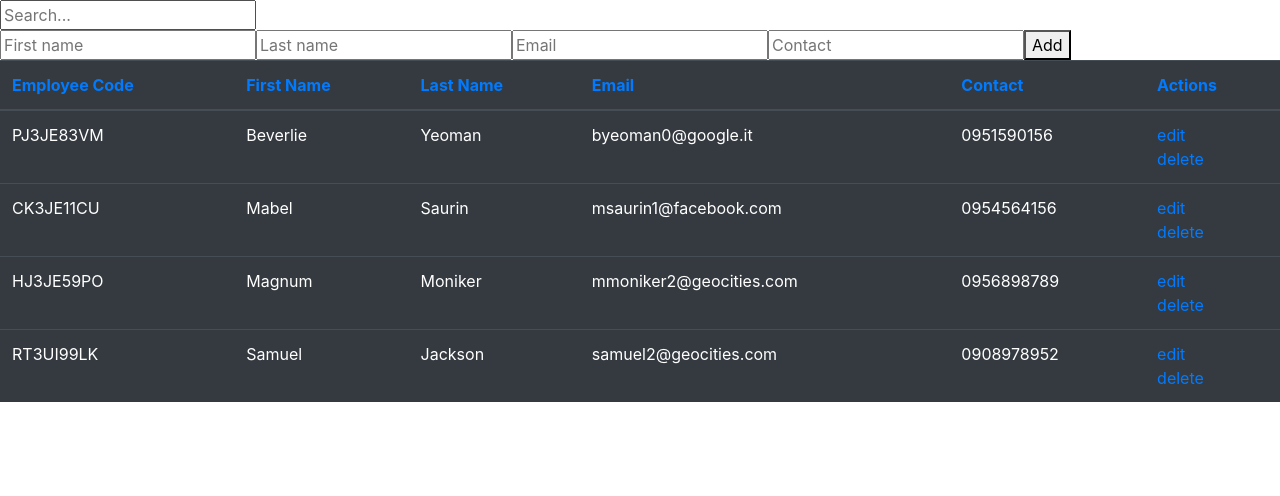
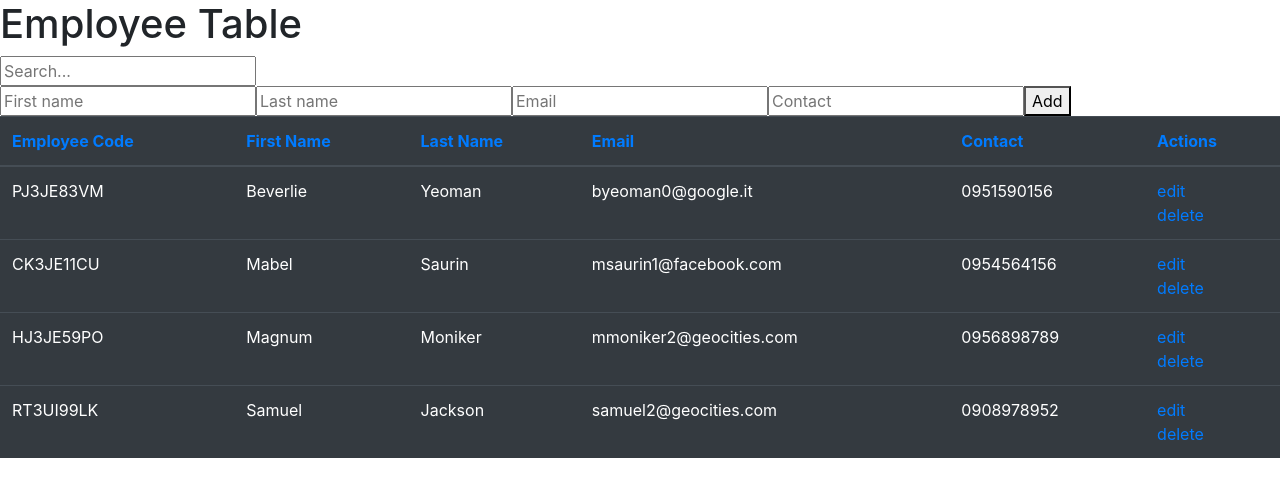
Before and after one commit to Miselrkba/react-reusable-searchable-crud-table, a React (Create React App) app: page / in a window 1280 px wide. Shown: the top 496 px of the page. Built offline with nearby package versions, Linux system fonts and the light colour scheme.

Commit message:
breaking down Table to reusable components

```diff
--- /dev/null
+++ b/src/components/AddUserForm.js
@@ -0,0 +1,39 @@
+import React from "react";
+
+const AddUserForm = ({handleSubmit, handleChange, user, edit}) => {
+  return (
+    <form onSubmit={handleSubmit}>
+      <input
+        type="text"
+        placeholder="First name"
+        name="firstName"
+        onChange={handleChange}
+        value={user.firstName}
+      />
+      <input
+        type="text"
+        placeholder="Last name"
+        name="lastName"
+        onChange={handleChange}
+        value={user.lastName}
+      />
+      <input
+        type="text"
+        placeholder="Email"
+        name="email"
+        onChange={handleChange}
+        value={user.email}
+      />
+      <input
+        type="text"
+        placeholder="Contact"
+        name="contact"
+        onChange={handleChange}
+        value={user.contact}
+      />
+      <button>{edit ? "Edit" : "Add"}</button>
+    </form>
+  );
+};
+
+export default AddUserForm;
--- /dev/null
+++ b/src/components/Search.js
@@ -0,0 +1,14 @@
+import React from 'react'
+
+const Search = ({handleSearch, searchInput}) => {
+    return (
+        <input
+        type="text"
+        onChange={handleSearch}
+        placeholder="Search..."
+        value={searchInput}
+      />
+    )
+}
+
+export default Search
--- a/src/components/Table.js
+++ b/src/components/Table.js
@@ -1,6 +1,10 @@
 import React, { useEffect, useState } from "react";
 import { data } from "../data/userData";
 import { createId } from "../helpers/helpers";
+import AddUserForm from "./AddUserForm";
+import Search from "./Search";
+import TableDataCells from "./TableDataCells";
+import TableHeaders from "./TableHeaders";
 
 const Table = () => {
   const initialFormState = {
@@ -20,22 +24,12 @@ const Table = () => {
   //we need to copy latest userData object and setTabledata to it
   //then we need to display old latest object
 
-  //2.now we need to filter through the latest data object object
-  //3.and setTabledata to the newTableData object to render latest values
+  //now we need to filter through the latest data object object
+  //and setTabledata to the newTableData object to render latest values
 
   //we re filtering copied tableData and setting oldTableData back to the results
   //then we're setting oldTabledata(that is being rendered) back to newTableData
   //which is updated with the latest users
-
-  //after searching it puts back the original value so deleted values
-  //are not showing up
-
-  //i delete something from old table data which i want
-  //but then it gets rendered back on again by generate headers which maps
-  //old tableData which I want and Search reverts it to newTableData
-  // which is not right
-  // when search is at 0 it updates tabledata back to original value
-  //instead of updated one
 
   useEffect(() => {
     if (searchInput.length >= 1) {
@@ -50,43 +44,6 @@ const Table = () => {
       setTableData([...newTableData]);
     }
   }, [searchInput, newTableData]);
-
-  const headers = [
-    "Employee Code",
-    "First Name",
-    "Last Name",
-    "Email",
-    "Contact",
-    "Actions",
-  ];
-
-  const generateHeaders = headers.map((header) => (
-    <th key={header}>
-      <a href="/#" id={header}>
-        {header}
-      </a>
-    </th>
-  ));
-  const generateData = tableData.map((data) => (
-    <React.Fragment key={data.id}>
-      <tr>
-        <td>{data.id}</td>
-        <td>{data.firstName}</td>
-        <td>{data.lastName}</td>
-        <td>{data.email}</td>
-        <td>{data.contact}</td>
-        <td>
-          <a href="/#" onClick={() => handleEdit(data.id)}>
-            edit
-          </a>
-          <br />
-          <a href="/#" onClick={() => handleDelete(data.id)}>
-            delete
-          </a>
-        </td>
-      </tr>
-    </React.Fragment>
-  ));
 
   const handleChange = (e) => {
     const { name, value } = e.target;
@@ -131,23 +88,12 @@ const Table = () => {
     }
   };
 
-  //if editing newUser has to keep his current id
-
-  console.log(edit);
-  //situation - when editing ids are being changed
-  //task - keep the same Id when editing
-  //action -
-  //result -
-
   const handleEdit = (id) => {
     setEdit(true);
     setTableData(newTableData.filter((item) => item.id !== id));
     setUser(newTableData.find((item) => item.id === id));
   };
 
-  //its deleting out of the old tableData
-  //it needs to delete from new tableData
-  //if item is deleted we need to update old tableData
   const handleDelete = (id) => {
     if (edit) {
       return;
@@ -159,65 +105,24 @@ const Table = () => {
     setSearchInput(e.target.value);
   };
 
-  // useEffect(() => {
-
-  // }, [searchInput]);
-
-  //when returning from search need to check updated data
-
   return (
     <div>
-      <input
-        type="text"
-        onChange={handleSearch}
-        placeholder="Search..."
-        value={searchInput}
+      <h1>Employee Table</h1>
+      <Search handleSearch={handleSearch} searchInput={searchInput} />
+      <AddUserForm
+        handleChange={handleChange}
+        handleSubmit={handleSubmit}
+        user={user}
+        edit={edit}
       />
-      <form onSubmit={handleSubmit}>
-        <input
-          type="text"
-          placeholder="First name"
-          name="firstName"
-          onChange={handleChange}
-          value={user.firstName}
-        />
-        <input
-          type="text"
-          placeholder="Last name"
-          name="lastName"
-          onChange={handleChange}
-          value={user.lastName}
-        />
-        <input
-          type="text"
-          placeholder="Email"
-          name="email"
-          onChange={handleChange}
-          value={user.email}
-        />
-        <input
-          type="text"
-          placeholder="Contact"
-          name="contact"
-          onChange={handleChange}
-          value={user.contact}
-        />
-        <button>{edit ? "Edit" : "Add"}</button>
-      </form>
       <div className="table-responsive">
         <table className="table table-dark table-hover">
-          <thead>
-            <tr>{generateHeaders}</tr>
-          </thead>
-          <tbody>
-            {tableData.length < 1 ? (
-              <tr>
-                <td>No users</td>
-              </tr>
-            ) : (
-              generateData
-            )}
-          </tbody>
+          <TableHeaders />
+          <TableDataCells
+            tableData={tableData}
+            handleEdit={handleEdit}
+            handleDelete={handleDelete}
+          />
         </table>
       </div>
     </div>
--- /dev/null
+++ b/src/components/TableDataCells.js
@@ -0,0 +1,38 @@
+import React from "react";
+
+const TableDataCells = ({tableData, handleEdit, handleDelete}) => {
+  const generateData = tableData.map((data) => (
+    <React.Fragment key={data.id}>
+      <tr>
+        <td>{data.id}</td>
+        <td>{data.firstName}</td>
+        <td>{data.lastName}</td>
+        <td>{data.email}</td>
+        <td>{data.contact}</td>
+        <td>
+          <a href="/#" onClick={() => handleEdit(data.id)}>
+            edit
+          </a>
+          <br />
+          <a href="/#" onClick={() => handleDelete(data.id)}>
+            delete
+          </a>
+        </td>
+      </tr>
+    </React.Fragment>
+  ));
+
+  return (
+    <tbody>
+      {tableData.length < 1 ? (
+        <tr>
+          <td>No users</td>
+        </tr>
+      ) : (
+        generateData
+      )}
+    </tbody>
+  );
+};
+
+export default TableDataCells;
--- /dev/null
+++ b/src/components/TableHeaders.js
@@ -0,0 +1,28 @@
+import React from "react";
+
+const TableHeaders = () => {
+  const headers = [
+    "Employee Code",
+    "First Name",
+    "Last Name",
+    "Email",
+    "Contact",
+    "Actions",
+  ];
+
+  const generateHeaders = headers.map((header) => (
+    <th key={header}>
+      <a href="/#" id={header}>
+        {header}
+      </a>
+    </th>
+  ));
+
+  return (
+    <thead>
+      <tr>{generateHeaders}</tr>
+    </thead>
+  );
+};
+
+export default TableHeaders;
```
Also changed, not shown: 1 other file (tests, documents, lock files or other folders).
